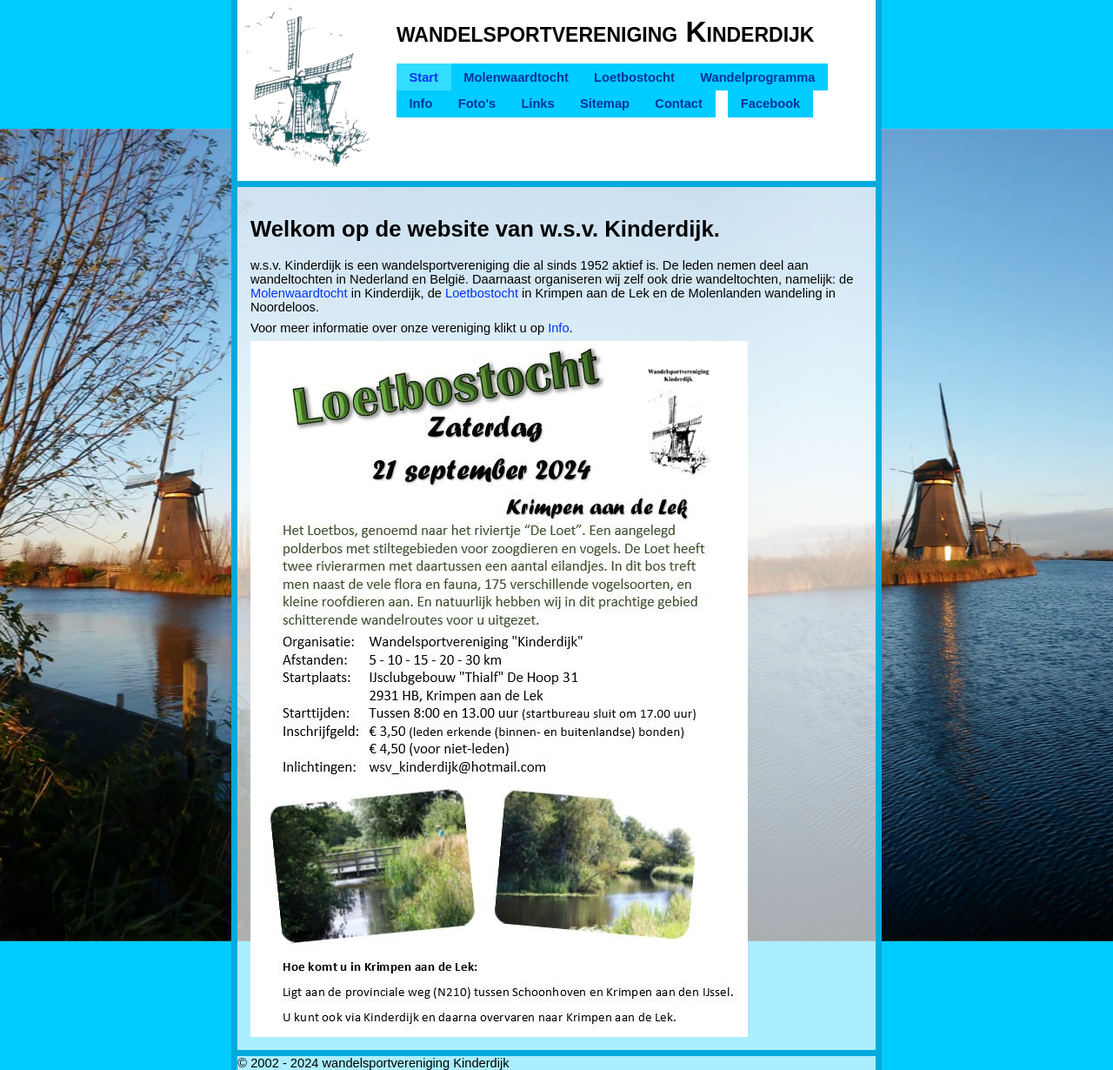
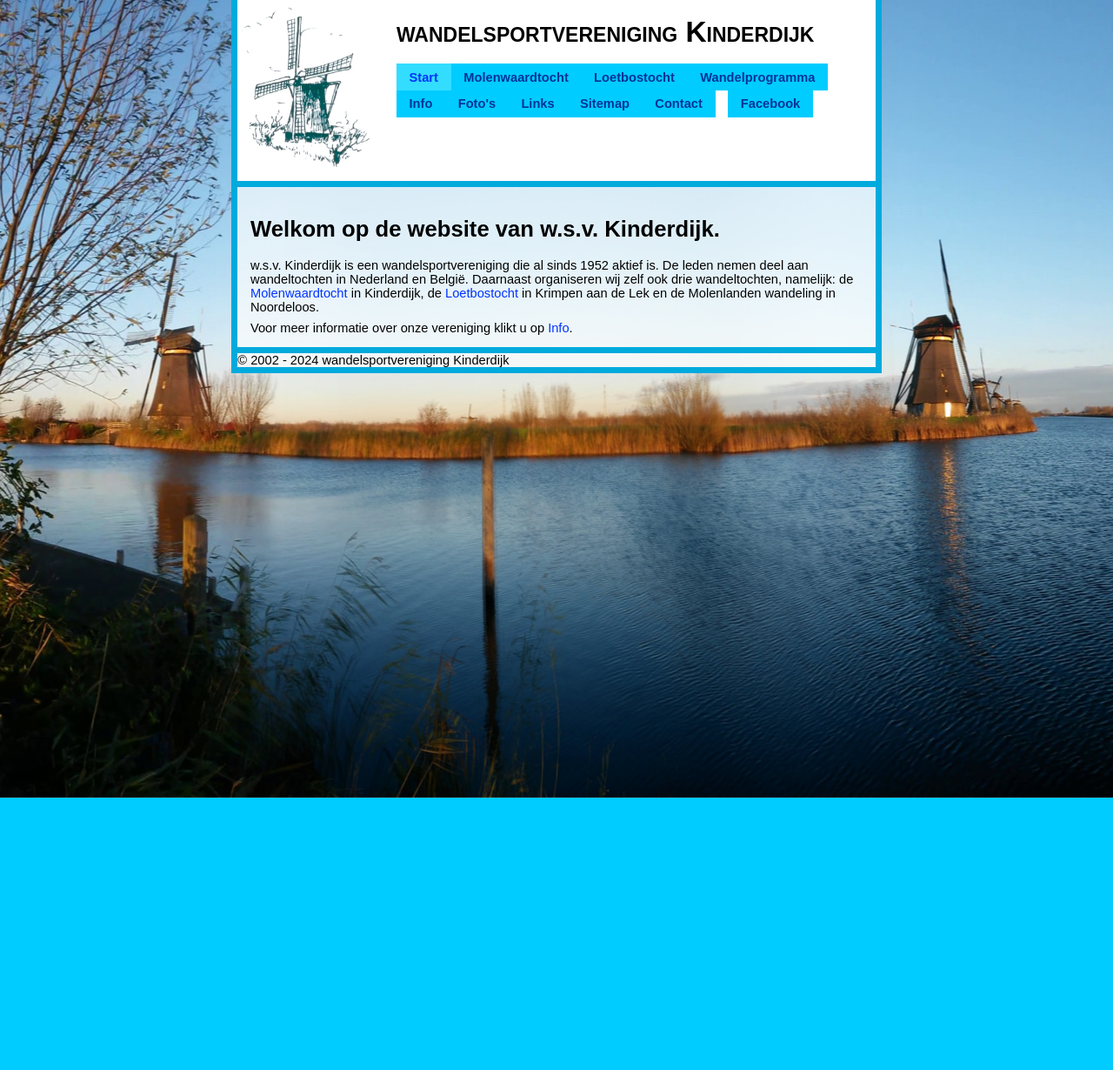
Before and after one commit to jvisser84/www.wsvkinderdijk.nl, a Jekyll site: the page built from docs/index.md, in a window 1280 px wide. Shown: the whole page at 87% size. Built offline with Jekyll 4.4.1, drawn with Linux system fonts in a browser that asks for light colours.

Commit message:
Flyer Loetbostocht 2024 verwijderd van index pagina.

```diff
--- a/docs/index.md
+++ b/docs/index.md
@@ -6,5 +6,3 @@ permalink: /
 w.s.v. Kinderdijk is een wandelsportvereniging die al sinds 1952 aktief is. De leden nemen deel aan wandeltochten in Nederland en Belgi&euml;. Daarnaast organiseren wij zelf ook drie wandeltochten, namelijk: de [Molenwaardtocht](/molenwaardtocht) in Kinderdijk, de [Loetbostocht](/loetbostocht) in Krimpen aan de Lek en de Molenlanden wandeling in Noordeloos.
 
 Voor meer informatie over onze vereniging klikt u op [Info](/info).
-
-![Flyer Loetbostocht 2024](/assets/images/Flyer_Loet_2024.jpg "Flyer Loetbostocht 2024")
```
